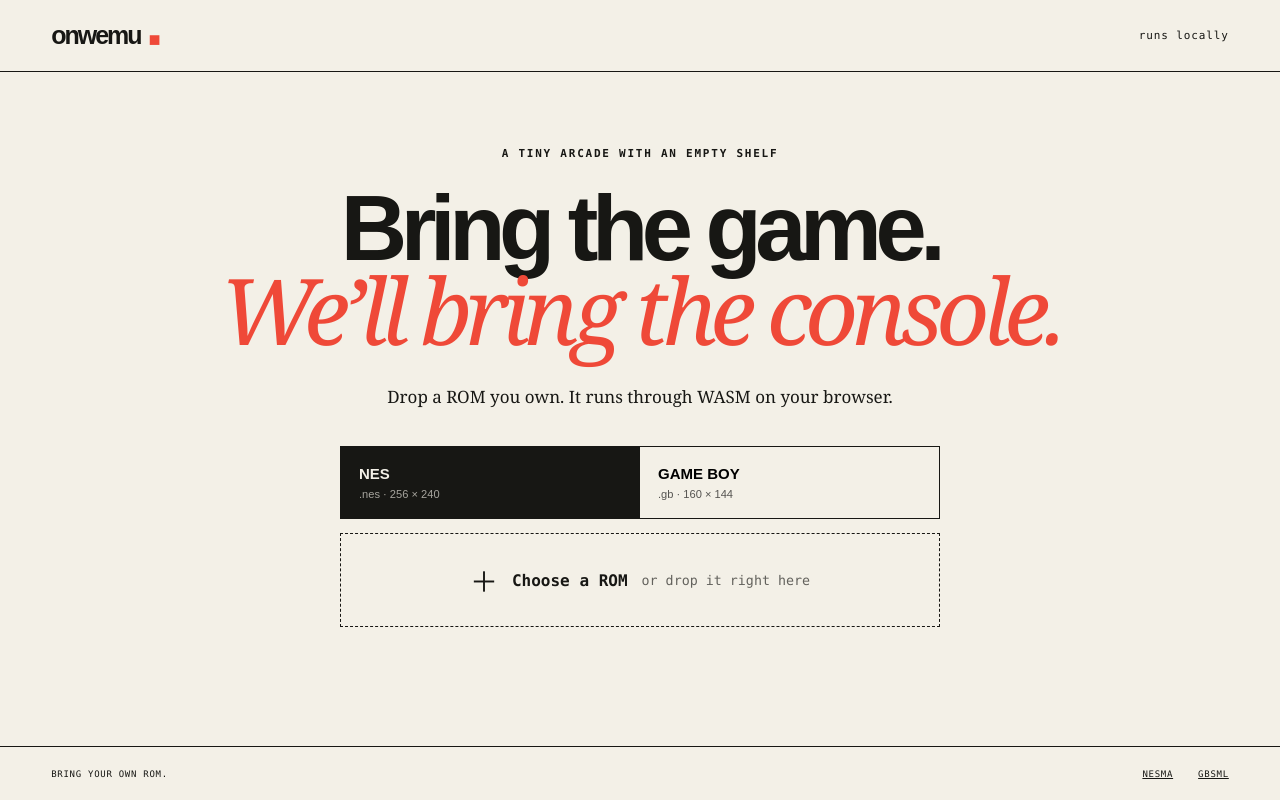
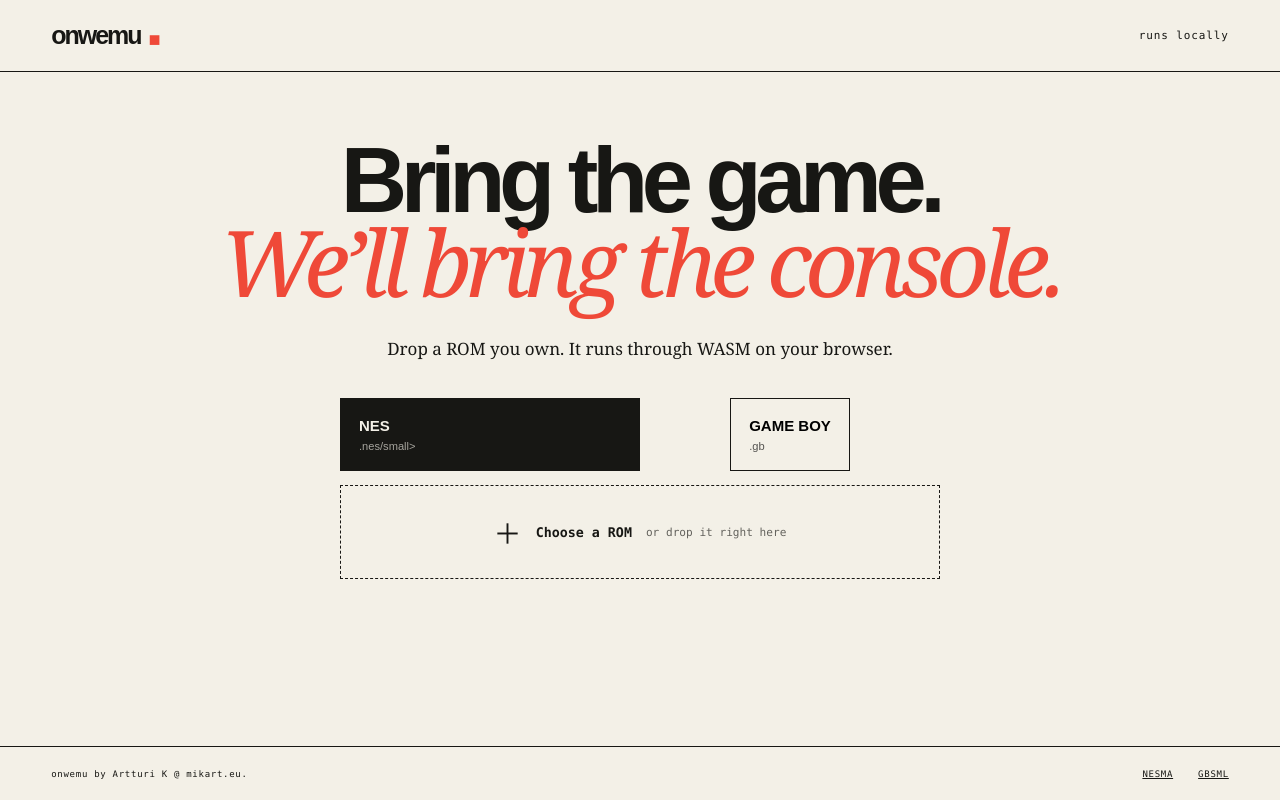
Before and after one commit to ArikSquad/onwemu, a website with bundled scripts: page web/index.html in a window 1280 px wide. Built offline with nearby package versions, Linux system fonts and the light colour scheme.

Commit message:
refactor: less text on main

```diff
--- a/web/index.html
+++ b/web/index.html
@@ -10,12 +10,11 @@
   <header><a class="brand" href="/">onwemu<span>◼</span></a><div class="privacy">runs locally</div></header>
   <main>
     <section class="hero" id="picker">
-      <p class="eyebrow">A TINY ARCADE WITH AN EMPTY SHELF</p>
       <h1>Bring the game.<br><em>We’ll bring the console.</em></h1>
       <p class="lede">Drop a ROM you own. It runs through WASM on your browser.</p>
       <div class="systems" role="radiogroup" aria-label="Console">
-        <button class="system active" data-system="nes" role="radio" aria-checked="true"><b>NES</b><small>.nes · 256 × 240</small></button>
-        <button class="system" data-system="gb" role="radio" aria-checked="false"><b>GAME BOY</b><small>.gb · 160 × 144</small></button>
+        <button class="system active" data-system="nes" role="radio" aria-checked="true"><b>NES</b><small>.nes/small></button>
+        <button class="system" data-system="gb" role="radio" aria-checked="false"><b>GAME BOY</b><small>.gb</small></button>
       </div>
       <label class="drop" id="drop"><input id="rom" type="file" accept=".nes" hidden><span class="plus">＋</span><strong>Choose a ROM</strong><small>or drop it right here</small></label>
       <p class="error" id="error" role="alert"></p>
@@ -26,6 +25,6 @@
       <div class="controls"><span>Move <kbd>↑</kbd><kbd>↓</kbd><kbd>←</kbd><kbd>→</kbd></span><span>A <kbd>Z</kbd></span><span>B <kbd>X</kbd></span><span>Start <kbd>Enter</kbd></span><span>Select <kbd>Shift</kbd></span></div>
     </section>
   </main>
-  <footer><span>BRING YOUR OWN ROM.</span><a href="https://github.com/ArikSquad/nesma">NESMA</a><a href="https://github.com/ArikSquad/gbsml">GBSML</a></footer>
+  <footer><span>onwemu by Artturi K @ mikart.eu.</span><a href="https://github.com/ArikSquad/nesma">NESMA</a><a href="https://github.com/ArikSquad/gbsml">GBSML</a></footer>
   <script type="module" src="app.js"></script>
 </body></html>
```
